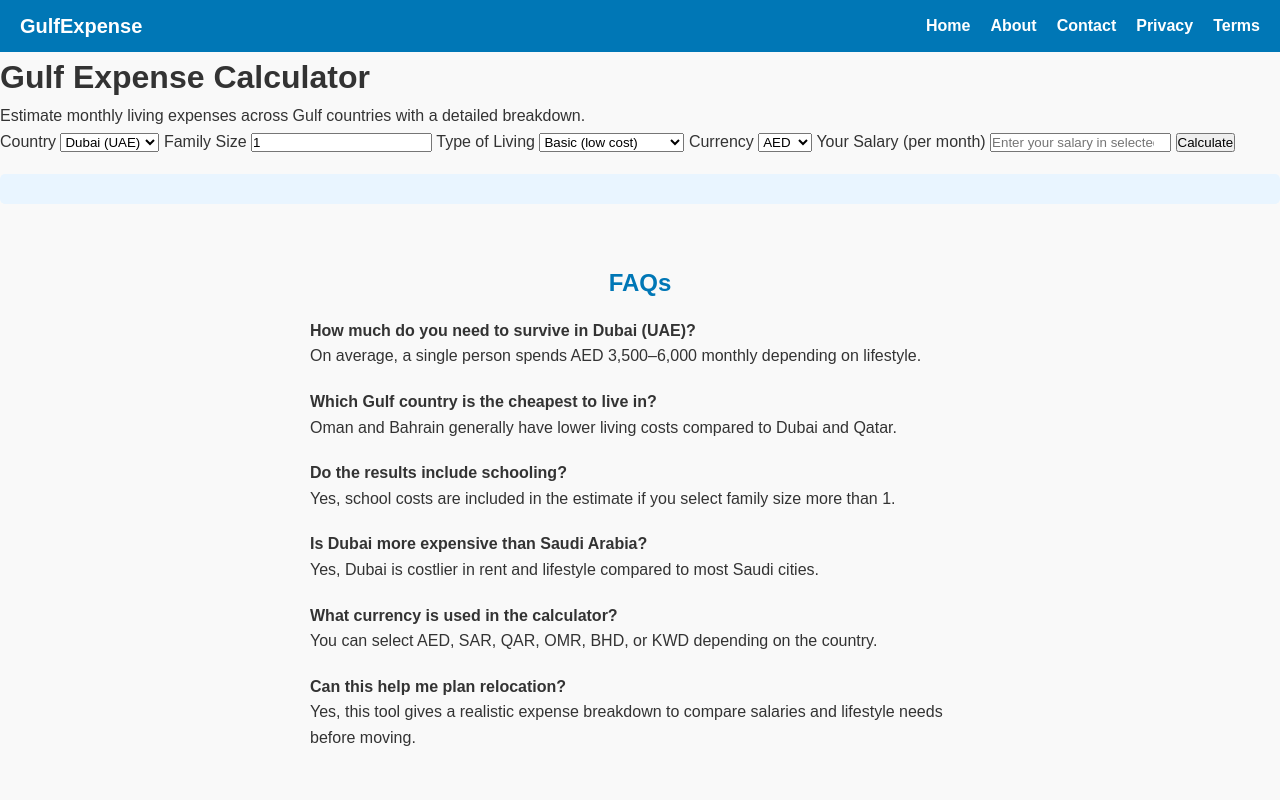
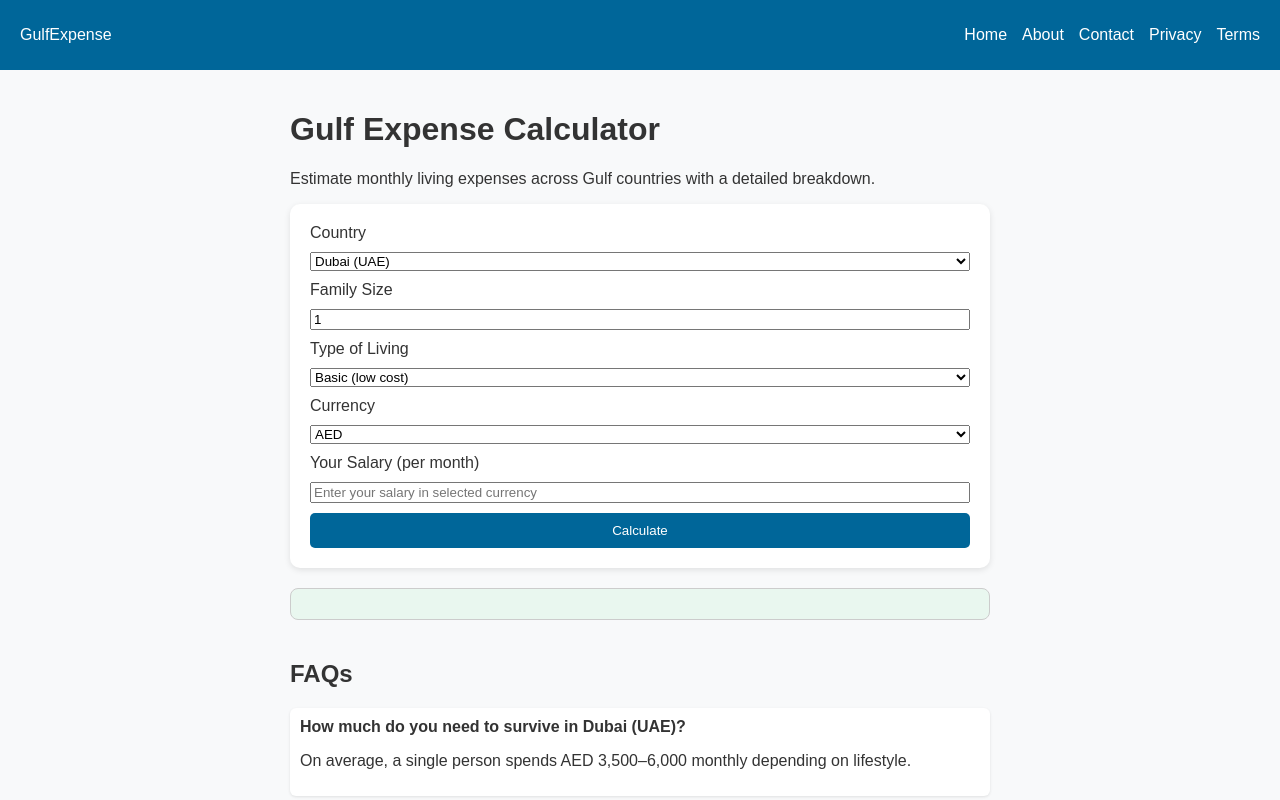
Before and after one commit to HaroonKhan4747/Calculator, a plain HTML site: page index.html in a window 1280 px wide. Shown: the top 800 px of the page. Drawn offline with Linux system fonts and the light colour scheme.

Commit message:
style.css

```diff
--- a/style.css
+++ b/style.css
@@ -1,45 +1,32 @@
-/* General Reset */
-* {
+body {
+  font-family: Arial, sans-serif;
   margin: 0;
   padding: 0;
-  box-sizing: border-box;
-  font-family: Arial, sans-serif;
+  background: #f8f9fa;
+  color: #333;
 }
 
-body {
-  background: #f9f9f9;
-  color: #333;
-  line-height: 1.6;
+header {
+  background: #006699;
+  color: white;
+  padding: 10px 20px;
 }
 
-/* Navbar */
 .navbar {
   display: flex;
   justify-content: space-between;
   align-items: center;
-  background: #0077b6;
-  padding: 10px 20px;
-  color: white;
-}
-
-.logo {
-  font-size: 20px;
-  font-weight: bold;
 }
 
 .nav-links {
+  list-style: none;
   display: flex;
-  list-style: none;
+  gap: 15px;
 }
 
-.nav-links li {
-  margin-left: 20px;
-}
-
-.nav-links a {
+.nav-links li a {
+  text-decoration: none;
   color: white;
-  text-decoration: none;
-  font-weight: bold;
 }
 
 .menu-toggle {
@@ -48,107 +35,67 @@ body {
   background: none;
   border: none;
   color: white;
-  cursor: pointer;
 }
 
-/* Hero Section */
-.hero {
-  text-align: center;
-  padding: 40px 20px;
-  background: #90e0ef;
+main {
+  padding: 20px;
+  max-width: 700px;
+  margin: auto;
 }
 
-.hero h1 {
-  font-size: 32px;
-  margin-bottom: 10px;
+form {
+  display: flex;
+  flex-direction: column;
+  gap: 10px;
+  background: white;
+  padding: 20px;
+  border-radius: 10px;
+  box-shadow: 0px 2px 6px rgba(0,0,0,0.1);
 }
 
-/* Calculator */
-.calculator {
-  max-width: 600px;
-  margin: 20px auto;
-  background: white;
-  padding: 20px;
-  border-radius: 8px;
-  box-shadow: 0 0 5px rgba(0,0,0,0.1);
-}
-
-.calculator label {
-  display: block;
-  margin-top: 15px;
-}
-
-.calculator input,
-.calculator select,
-.calculator button {
-  width: 100%;
+form button {
+  background: #006699;
+  color: white;
   padding: 10px;
-  margin-top: 5px;
-  border: 1px solid #ddd;
+  border: none;
+  cursor: pointer;
   border-radius: 5px;
 }
 
-.calculator button {
-  background: #0077b6;
-  color: white;
-  border: none;
-  margin-top: 20px;
-  cursor: pointer;
-}
-
-.calculator button:hover {
-  background: #023e8a;
-}
-
-/* Results */
 #results {
   margin-top: 20px;
   padding: 15px;
-  background: #e9f5ff;
-  border-radius: 5px;
-  font-weight: bold;
+  background: #e9f7ef;
+  border: 1px solid #ccc;
+  border-radius: 8px;
 }
 
-/* FAQ */
 .faq {
-  max-width: 700px;
-  margin: 40px auto;
-  padding: 20px;
-}
-
-.faq h2 {
-  margin-bottom: 15px;
-  text-align: center;
-  color: #0077b6;
+  margin-top: 40px;
 }
 
 .faq-item {
-  margin-bottom: 20px;
+  margin-bottom: 15px;
+  background: #fff;
+  padding: 10px;
+  border-radius: 6px;
+  box-shadow: 0px 1px 3px rgba(0,0,0,0.1);
 }
 
-/* Footer */
-footer {
-  text-align: center;
-  padding: 15px;
-  background: #0077b6;
-  color: white;
-  margin-top: 20px;
-}
-
-/* Mobile Styles */
+/* Mobile Responsive */
 @media (max-width: 768px) {
   .nav-links {
     display: none;
     flex-direction: column;
-    background: #0077b6;
+    background: #004466;
     position: absolute;
     top: 50px;
-    right: 20px;
+    right: 0;
     width: 200px;
-    border-radius: 5px;
+    padding: 10px;
   }
 
-  .nav-links.active {
+  .nav-links.show {
     display: flex;
   }
 
```
